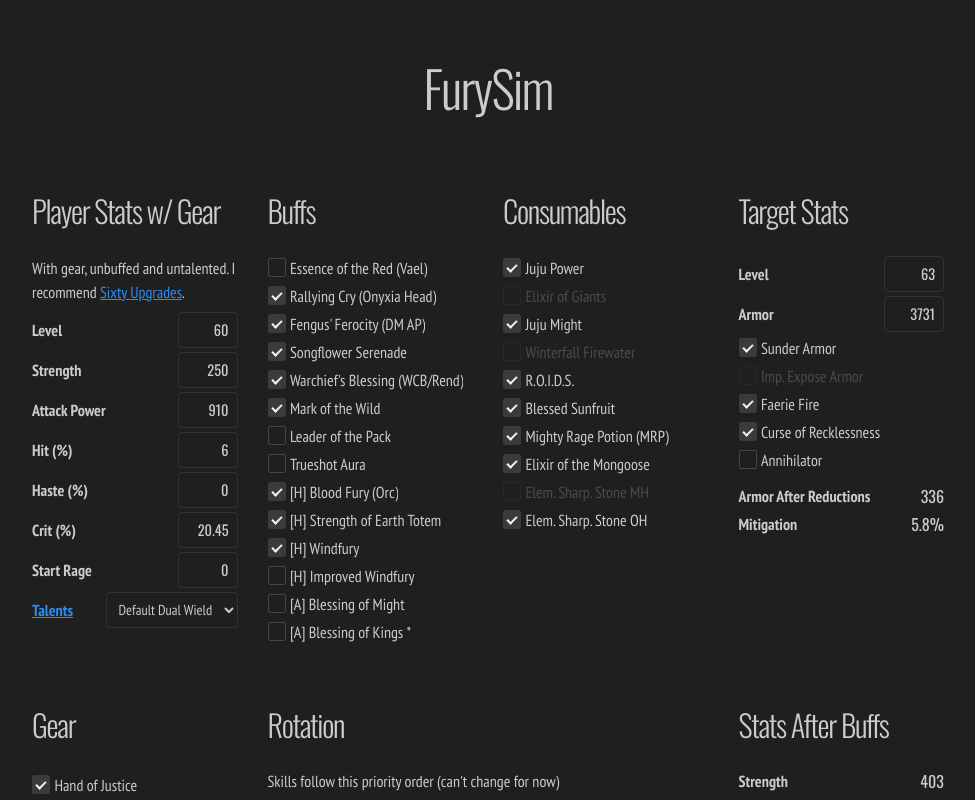
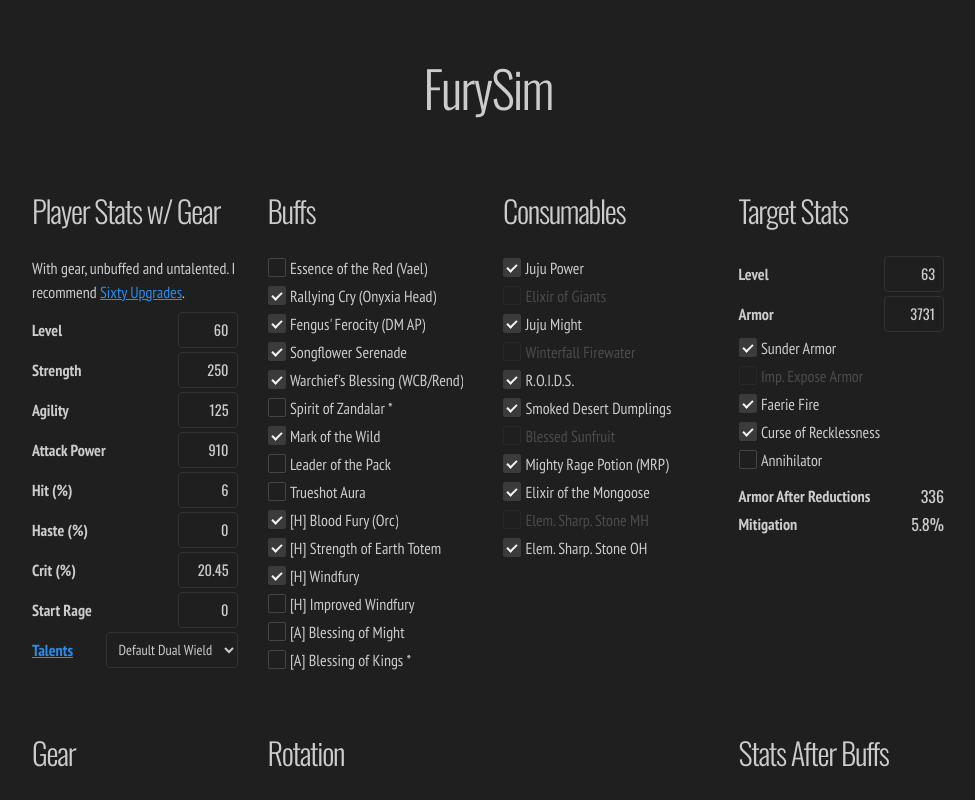
Before and after one commit to rafaberaldo/furysim, a Vue app: page / in a window 1280 px wide. Shown: the top 800 px of the page, without its empty margins (152-1127 px from the left). Built offline with nearby package versions, Linux system fonts and the light colour scheme.

Commit message:
Fix #51 Add Spirit of Zandalar and Smoked Desert Dumplings

```diff
--- a/src/components/Form.vue
+++ b/src/components/Form.vue
@@ -15,6 +15,11 @@
         <div class="horizontal">
           <label>Strength</label>
           <input type="number" required min="10" max="1000" v-model.number="formData.player.str">
+        </div>
+
+        <div class="horizontal">
+          <label>Agility</label>
+          <input type="number" required min="10" max="1000" v-model.number="formData.player.agi">
         </div>
 
         <div class="horizontal">
@@ -432,7 +437,7 @@
             <label>Crit</label>
             <span class="u-family-title">{{ playerStats.crit }}%</span>
           </div>
-          <small>* BoK is added during sim to account procs.</small>
+          <small>* BoK and Zandalar Str is added during sim to account procs.</small>
         </div>
 
         <h4>Simulation</h4>
@@ -549,6 +554,7 @@ export default {
         player: {
           lvl: 60,
           str: 250,
+          agi: 125,
           ap: 910,
           hit: 6,
           haste: 0,
@@ -557,7 +563,7 @@ export default {
           talents: dwTalent,
           buffs: [
             'ony', 'dm', 'sf', 'wcb', 'mark', 'bloodFury', 'strTotem', 'wf', 'jujuPower',
-            'roids', 'jujuMight', 'sunfruit', 'mrp', 'mongoose', 'eleStoneOh'
+            'roids', 'jujuMight', 'dumplings', 'mrp', 'mongoose', 'eleStoneOh'
           ],
           mainhand: {
             canUse: true,
@@ -662,6 +668,7 @@ export default {
           { title: 'Fengus\' Ferocity (DM AP)', value: 'dm' },
           { title: 'Songflower Serenade', value: 'sf' },
           { title: 'Warchief\'s Blessing (WCB/Rend)', value: 'wcb' },
+          { title: 'Spirit of Zandalar *', value: 'zand' },
           { title: 'Mark of the Wild', value: 'mark' },
           { title: 'Leader of the Pack', value: 'lotp' },
           { title: 'Trueshot Aura', value: 'trueshot' },
@@ -688,7 +695,8 @@ export default {
             disabled: this.formData.player.buffs.includes('jujuMight')
           },
           { title: 'R.O.I.D.S.', value: 'roids' },
-          { title: 'Blessed Sunfruit', value: 'sunfruit' },
+          { title: 'Smoked Desert Dumplings', value: 'dumplings', disabled: this.formData.player.buffs.includes('sunfruit') },
+          { title: 'Blessed Sunfruit', value: 'sunfruit', disabled: this.formData.player.buffs.includes('dumplings') },
           { title: 'Mighty Rage Potion (MRP)', value: 'mrp' },
           { title: 'Elixir of the Mongoose', value: 'mongoose' },
           { title: 'Elem. Sharp. Stone MH', value: 'eleStoneMh',
@@ -714,8 +722,9 @@ export default {
       const lvl = this.formData.player.lvl
       const initBaseAp = Player.getBaseAp(lvl, str)
       const gearAp = this.formData.player.ap - initBaseAp
+      const agi = this.formData.player.agi
 
-      // BoK is calculated on sim to account procs
+      // BoK and Zandalar Str is calculated on sim to account procs
       this.formData.player.buffs.forEach((value) => {
         if (value === 'sf') str += 15
         if (value === 'mark') str += 12
@@ -723,6 +732,7 @@ export default {
         if (value === 'jujuPower') str += 30
         if (value === 'giants') str += 25
         if (value === 'roids') str += 25
+        if (value === 'dumplings') str += 20
         if (value === 'sunfruit') str += 10
       })
 
@@ -748,6 +758,7 @@ export default {
         if (value === 'mongoose') crit += 3.25
         if (value === 'eleStoneMh') crit += 2
         if (value === 'eleStoneOh') crit += 2
+        if (value === 'zand') crit += (agi * 1.15 - agi) * 0.05
       })
       crit += this.talents.cruelty
       crit += 3 // Berserker Stance
@@ -859,6 +870,7 @@ export default {
             wf: form.player.buffs.includes('wf'),
             improvedWf: form.player.buffs.includes('improvedWf'),
             bok: form.player.buffs.includes('bok'),
+            zand: form.player.buffs.includes('zand'),
             bloodFury: form.player.buffs.includes('bloodFury'),
             mrp: form.player.buffs.includes('mrp')
           },
--- a/src/sim/classes/Player.ts
+++ b/src/sim/classes/Player.ts
@@ -38,6 +38,7 @@ export default class Player {
   target: Target
   windfury: Windfury | undefined
   bok: boolean
+  zand: boolean
   mrp: MightyRagePotion | undefined
   bloodFury: BloodFury | undefined
   red: EssenceOfTheRed | undefined
@@ -81,6 +82,7 @@ export default class Player {
 
     this.windfury = cfg.player.buffs.wf && new Windfury(this, cfg.player.buffs.improvedWf)
     this.bok = cfg.player.buffs.bok
+    this.zand = cfg.player.buffs.zand
     this.mrp = cfg.player.buffs.mrp && new MightyRagePotion(this, cfg.player.mrp)
     this.bloodFury = cfg.player.buffs.bloodFury && new BloodFury(this, cfg.player.bloodFury)
     this.red = cfg.player.buffs.red && new EssenceOfTheRed(this)
@@ -140,6 +142,7 @@ export default class Player {
     if (this.diamondFlask && this.diamondFlask.isActive) str += 75
     if (this.mrp && this.mrp.isActive) str += 60
     if (this.bok) str *= 1.1
+    if (this.zand) str *= 1.15
 
     return str
   }
```
